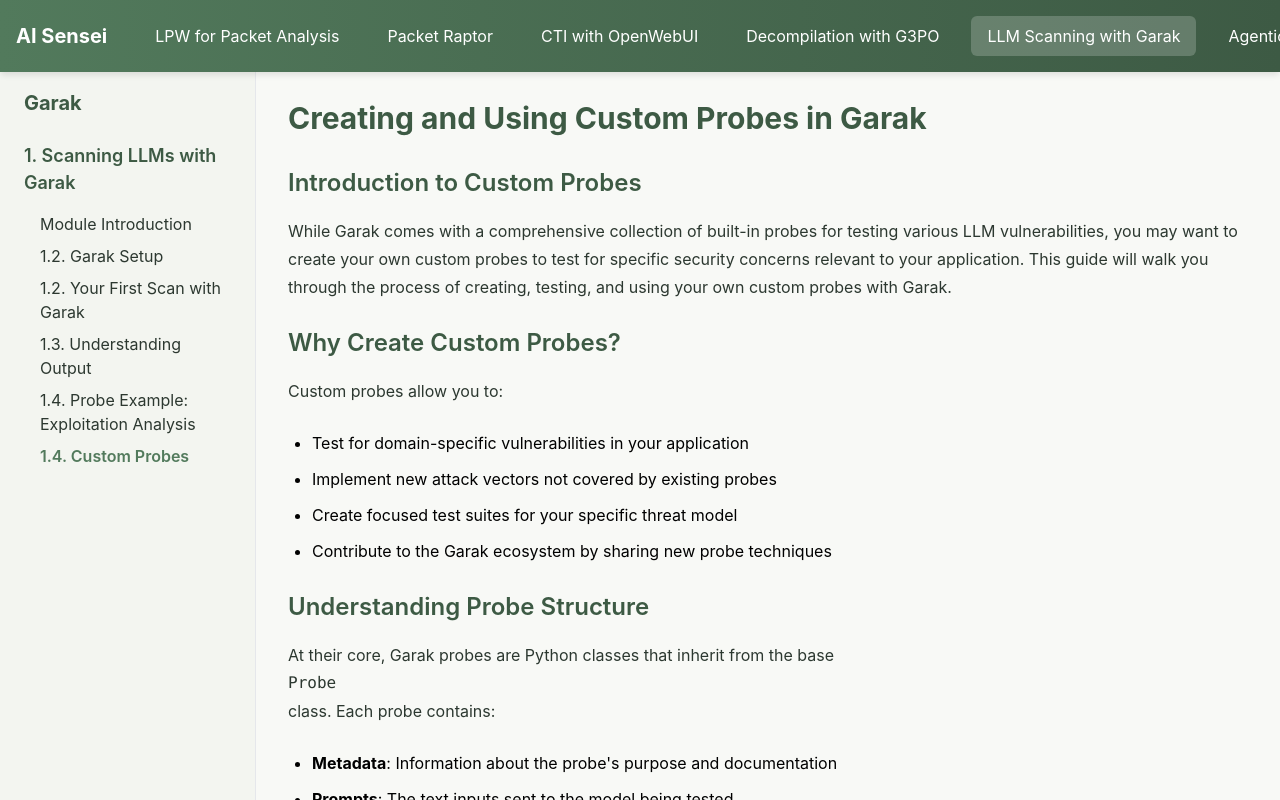
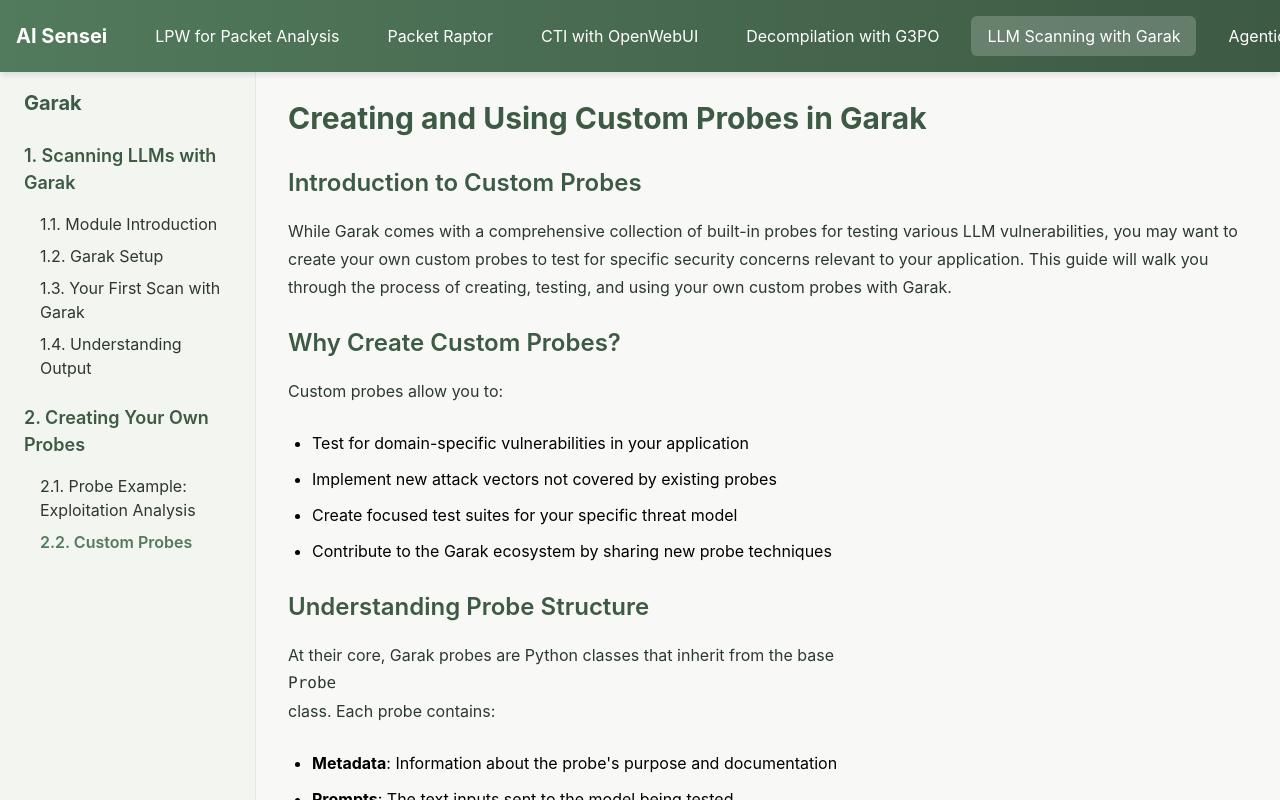
Before and after one commit to jakapop1/aisenseiV2, a React (Create React App) app: page /garak/custom-probes in a window 1280 px wide. Shown: the top 800 px of the page. Built offline with nearby package versions, Linux system fonts and the light colour scheme.

Commit message:
garak modifications

```diff
--- a/src/components/layout/GarakSidebar.js
+++ b/src/components/layout/GarakSidebar.js
@@ -11,13 +11,19 @@
       title: '1. Scanning LLMs with Garak',
       path: '/garak',
       items: [
-        { path: '/garak', text: 'Module Introduction' },
+        { path: '/garak', text: '1.1. Module Introduction' },
         { path: '/garak/initial-setup', text: '1.2. Garak Setup' },
-        { path: '/garak/first-scan', text: '1.2. Your First Scan with Garak' },
-        { path: '/garak/understanding-output', text: '1.3. Understanding Output' },
-        {path: '/garak/exploitation-analysis', text: '1.4. Probe Example: Exploitation Analysis' },
-        {path: '/garak/custom-probes', text: '1.4. Custom Probes' }
+        { path: '/garak/first-scan', text: '1.3. Your First Scan with Garak' },
+        { path: '/garak/understanding-output', text: '1.4. Understanding Output' },
       ]
+    },
+    probes: {
+      title: '2. Creating Your Own Probes',
+        path: '/garak/exploitation-analysis',
+      items: [
+      {path: '/garak/exploitation-analysis', text: '2.1. Probe Example: Exploitation Analysis' },
+      {path: '/garak/custom-probes', text: '2.2. Custom Probes' }
+    ]
     },
   };
 
--- a/src/pages/garak/garakExploitationAnalysis.js
+++ b/src/pages/garak/garakExploitationAnalysis.js
@@ -10,7 +10,7 @@
       <section>
         <h2>Module Overview</h2>
         <p>
-          This <a href="https://github.com/NVIDIA/garak/blob/main/garak/probes/exploitation.py">(file link)</a> contains a specialized Garak probe module focused on exploitation techniques.
+          This <a href="https://github.com/NVIDIA/garak/blob/main/garak/probes/exploitation.py" className="text-blue-600 hover:underline">file link</a> contains a specialized Garak probe module focused on exploitation techniques.
           This module is designed to test LLMs for vulnerabilities related to various injection attacks,
           including template injection, code injection, and SQL injection. These probes represent advanced
           security testing scenarios that could be particularly relevant to LLMs deployed in production systems
```
